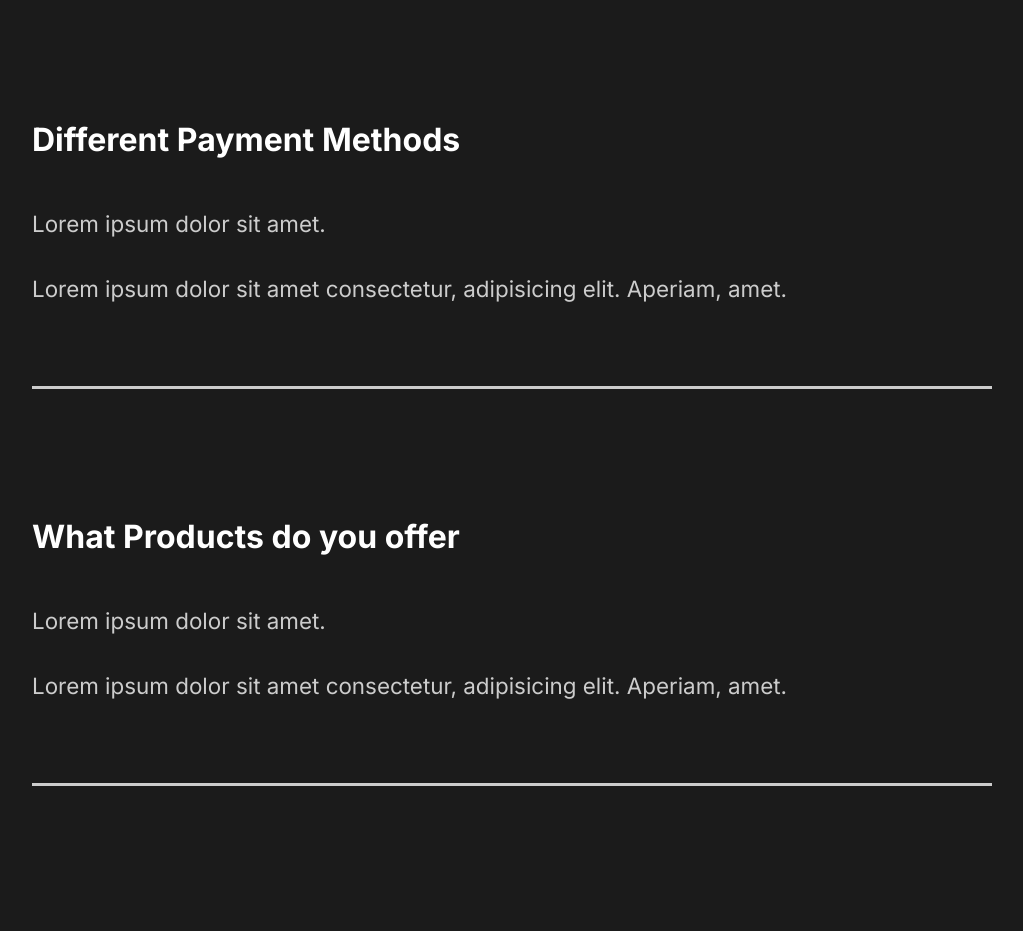
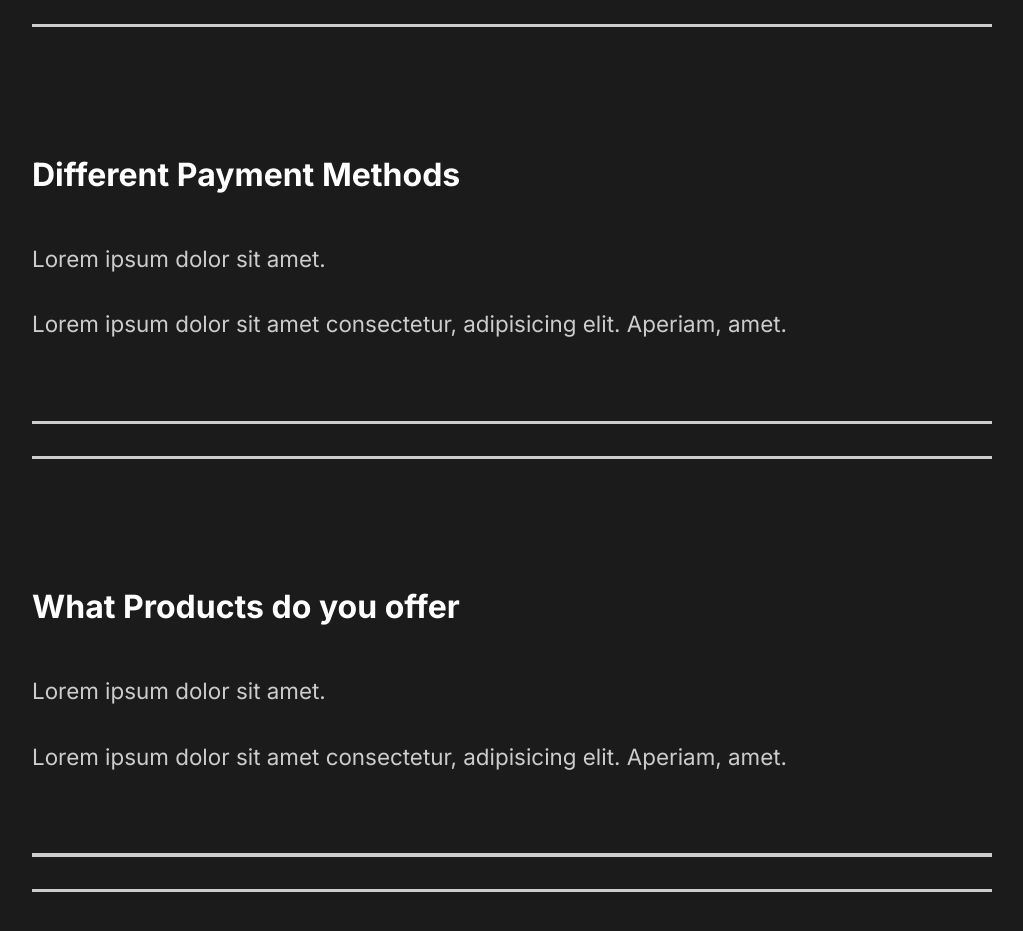
Before and after one commit to AdonisAgelis/dev-portfolio, a React (Create React App) app: page / in a window 1280 px wide. Shown: the part 3140-4071 px from the top of the page, without its empty margins (128-1151 px from the left). Built offline with nearby package versions, Linux system fonts and the light colour scheme.

Commit message:
FAQ Animation

```diff
--- a/src/components/FaqSection.js
+++ b/src/components/FaqSection.js
@@ -2,6 +2,8 @@
 
 import styled from 'styled-components';
 import { About } from '../styles';
+import Toggle from './Toggle';
+import { AnimateSharedLayout } from 'framer-motion';
 
 const FaqSection = () => {
   return (
@@ -9,8 +11,17 @@
       <h2>
         Any Questions <span>FAQ</span>
       </h2>
-      <div className="question">
-        <h4>How Do I Start?</h4>
+      <AnimateSharedLayout>
+        <Toggle title="How Do I Start?">
+          <div className="answer">
+            <p>Lorem ipsum dolor sit amet.</p>
+            <p>
+              Lorem ipsum dolor sit amet consectetur, adipisicing elit. Aperiam,
+              amet.
+            </p>
+          </div>
+        </Toggle>
+        <Toggle title="Daily Schedule">
           <div className="answer">
             <p>Lorem ipsum dolor sit amet.</p>
             <p>
@@ -19,9 +30,8 @@
             </p>
           </div>
           <div className="faq-line"></div>
-      </div>
-      <div className="question">
-        <h4>Daily Schedule</h4>
+        </Toggle>
+        <Toggle title="Different Payment Methods">
           <div className="answer">
             <p>Lorem ipsum dolor sit amet.</p>
             <p>
@@ -30,9 +40,8 @@
             </p>
           </div>
           <div className="faq-line"></div>
-      </div>
-      <div className="question">
-        <h4>Different Payment Methods</h4>
+        </Toggle>
+        <Toggle title="What Products do you offer">
           <div className="answer">
             <p>Lorem ipsum dolor sit amet.</p>
             <p>
@@ -41,18 +50,8 @@
             </p>
           </div>
           <div className="faq-line"></div>
-      </div>
-      <div className="question">
-        <h4>What Products do you offer</h4>
-        <div className="answer">
-          <p>Lorem ipsum dolor sit amet.</p>
-          <p>
-            Lorem ipsum dolor sit amet consectetur, adipisicing elit. Aperiam,
-            amet.
-          </p>
-        </div>
-        <div className="faq-line"></div>
-      </div>
+        </Toggle>
+      </AnimateSharedLayout>
     </Faq>
   );
 };
--- /dev/null
+++ b/src/components/Toggle.js
@@ -0,0 +1,16 @@
+import React, { useState } from 'react';
+import { motion } from 'framer-motion';
+
+const Toggle = ({ children, title }) => {
+  const [toggle, setToggle] = useState(true);
+
+  return (
+    <motion.div layout className="question" onClick={() => setToggle(!toggle)}>
+      <motion.h4 layout>{title}</motion.h4>
+      {toggle ? children : ''}
+      <div className="faq-line"></div>
+    </motion.div>
+  );
+};
+
+export default Toggle;
```
Lines whose indentation alone changed are shown as unchanged.
